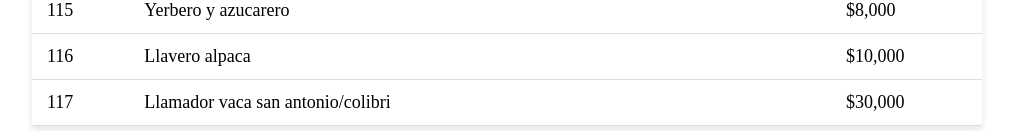
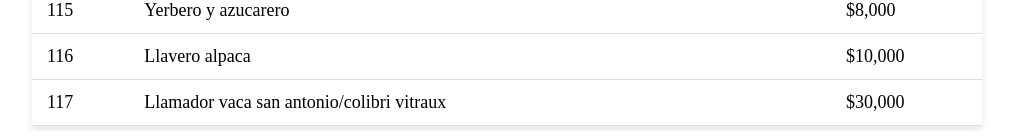
Before and after one commit to alvarosaccomani/ATSMarket-web-app, an Angular app: page / in a window 1280 px wide. Shown: the part 5392-5528 px from the top of the page, without its empty margins (108-1121 px from the left). Built offline with nearby package versions, Linux system fonts and the light colour scheme.

Commit message:
i modify id 117 in app component

```diff
--- a/src/app/app.component.ts
+++ b/src/app/app.component.ts
@@ -604,7 +604,7 @@ export class AppComponent {
     },
     {
       "id": 117,
-      "nombre": "Llamador vaca san antonio/colibri",
+      "nombre": "Llamador vaca san antonio/colibri vitraux",
       "precio": 30000
     }
   ]
```
